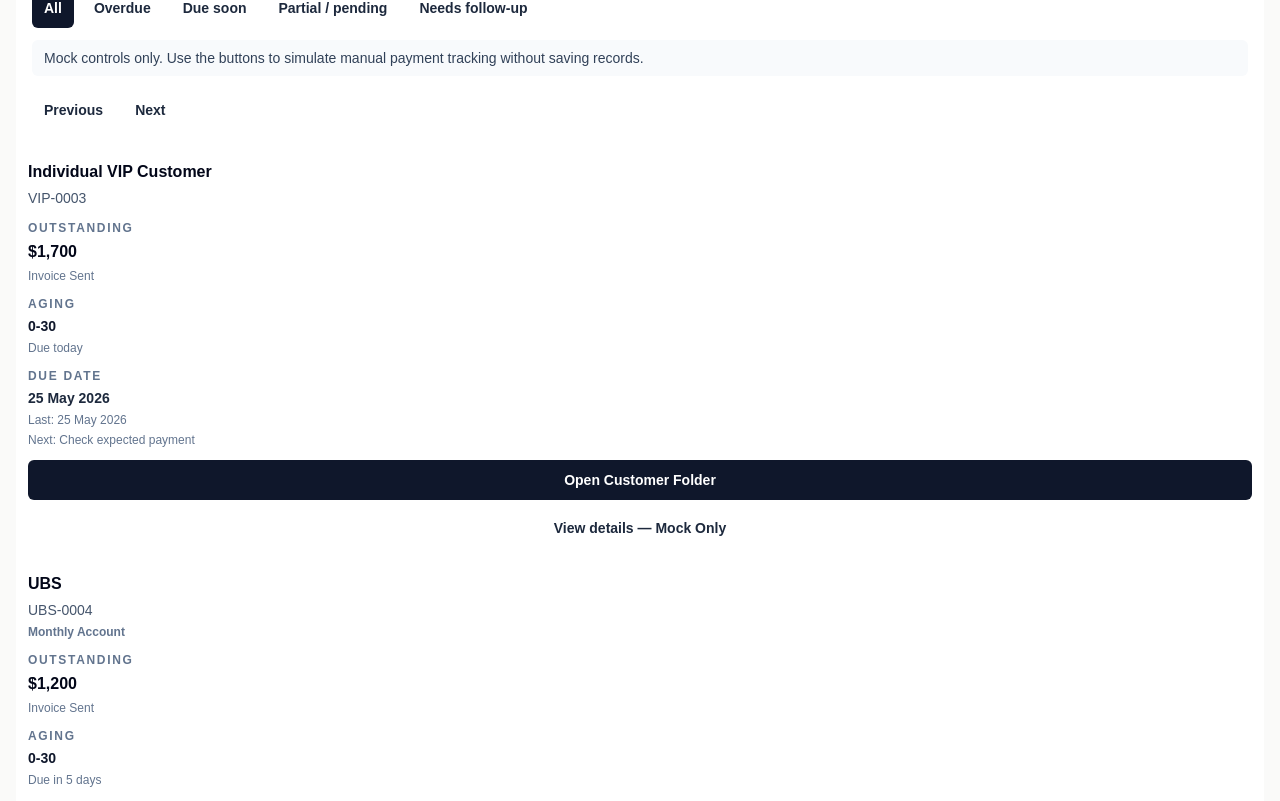
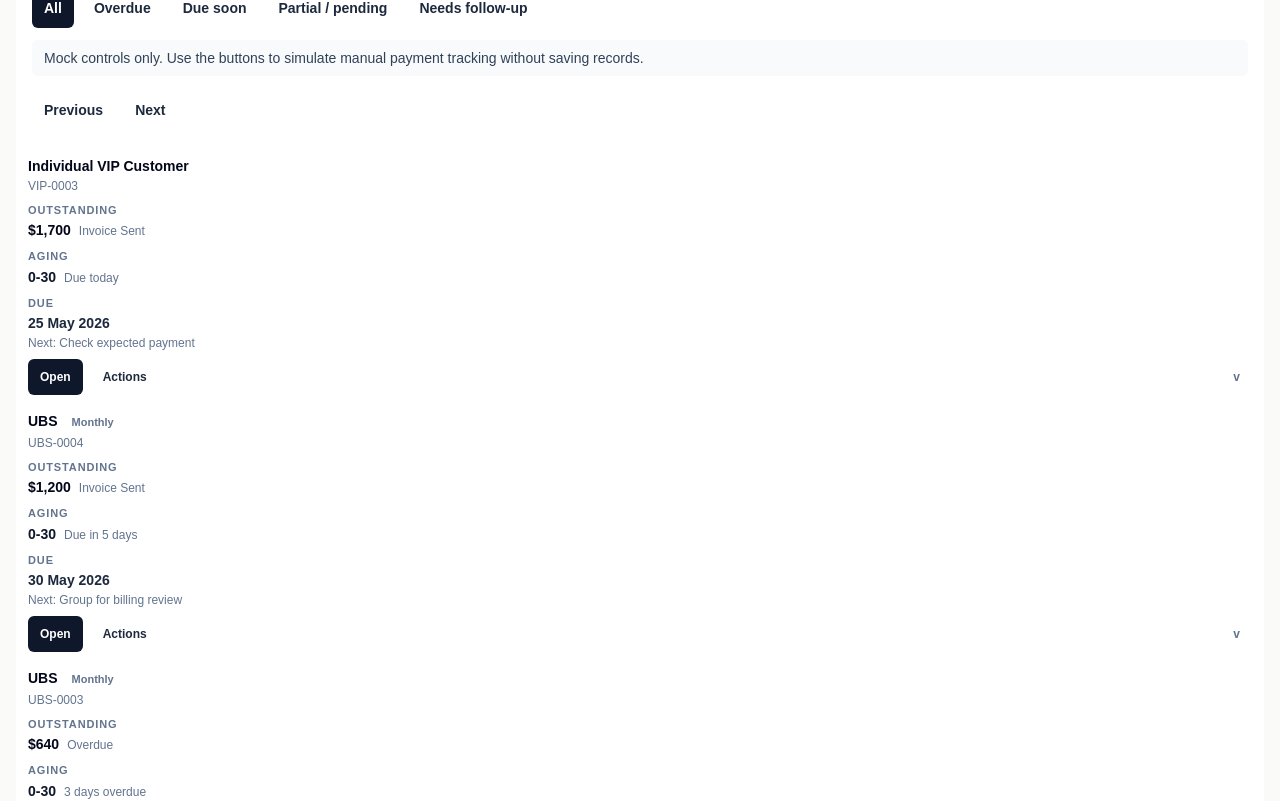
Before and after one commit to Prestigelimosg/-prestige-limo-ops, a Next.js app: page /customers in a window 1280 px wide. Shown: the part 8371-9172 px from the top of the page. Built offline with nearby package versions, Linux system fonts and the light colour scheme.

Commit message:
Compact customer payment review rows

```diff
--- a/app/customers/page.tsx
+++ b/app/customers/page.tsx
@@ -703,7 +703,6 @@ export default function MockCustomerDashboardPage() {
   const [collectionFollowUpPage, setCollectionFollowUpPage] = useState(1);
   const [monthlyStatementPageSize, setMonthlyStatementPageSize] = useState(10);
   const [monthlyStatementPage, setMonthlyStatementPage] = useState(1);
-  const [expandedOutstandingPaymentKey, setExpandedOutstandingPaymentKey] = useState("");
   const [mockFollowUpSectionFeedback, setMockFollowUpSectionFeedback] = useState(
     "Mock follow-up controls only. Use the buttons to simulate collection follow-up without sending messages.",
   );
@@ -3629,126 +3628,143 @@ export default function MockCustomerDashboardPage() {
               </div>
             ) : paginatedOutstandingReviewItems.length > 0 ? (
               paginatedOutstandingReviewItems.map((item) => {
-                const isExpanded = expandedOutstandingPaymentKey === item.key;
-
                 return (
                   <article
-                    className="p-3 sm:p-4"
+                    className="px-3 py-2 transition hover:bg-slate-50 sm:px-4"
                     data-outstanding-payment-row={item.key}
                     key={item.key}
                   >
-                    <div className="grid gap-3 md:grid-cols-[1.15fr_0.75fr_0.7fr_0.95fr_auto] md:items-center">
+                    <div className="grid gap-2 lg:grid-cols-[minmax(12rem,1.35fr)_minmax(7rem,0.65fr)_minmax(6rem,0.55fr)_minmax(10rem,0.85fr)_minmax(9rem,auto)] lg:items-center">
                       <div className="min-w-0">
-                        <h3 className="text-base font-bold text-slate-950">{item.customerName}</h3>
-                        <p className="mt-1 truncate text-sm text-slate-600">{item.invoiceNumber}</p>
+                        <div className="flex flex-wrap items-baseline gap-x-2 gap-y-1">
+                          <h3 className="truncate text-sm font-bold text-slate-950 sm:text-base">
+                            {item.customerName}
+                          </h3>
                           {item.isMonthlyAccount ? (
-                          <p className="mt-1 text-xs font-semibold text-slate-500">Monthly Account</p>
+                            <span className="rounded border border-slate-200 bg-white px-1.5 py-0.5 text-[11px] font-semibold text-slate-500">
+                              Monthly
+                            </span>
                           ) : null}
                         </div>
-                      <div>
-                        <p className="text-xs font-semibold uppercase tracking-[0.14em] text-slate-500">
+                        <p className="mt-0.5 truncate text-xs text-slate-500">{item.invoiceNumber}</p>
+                      </div>
+                      <div className="min-w-0">
+                        <p className="text-[11px] font-semibold uppercase tracking-[0.08em] text-slate-500">
                           Outstanding
                         </p>
-                        <p className="mt-1 text-base font-bold text-slate-950">{item.balanceDue}</p>
-                        <p className="mt-1 text-xs text-slate-500">{item.paymentStatus}</p>
-                      </div>
-                      <div>
-                        <p className="text-xs font-semibold uppercase tracking-[0.14em] text-slate-500">Aging</p>
-                        <p className="mt-1 text-sm font-bold text-slate-900">{item.agingBucket}</p>
-                        <p className="mt-1 text-xs text-slate-500">{item.dueStatusLabel}</p>
-                      </div>
-                      <div>
-                        <p className="text-xs font-semibold uppercase tracking-[0.14em] text-slate-500">Due date</p>
-                        <p className="mt-1 text-sm font-semibold text-slate-800">{item.dueOrFollowUpDate}</p>
-                        <p className="mt-1 text-xs text-slate-500">
-                          Last: {item.lastFollowUpDate}
-                        </p>
-                        <p className="mt-1 text-xs text-slate-500">
+                        <div className="mt-0.5 flex flex-wrap items-baseline gap-x-2 gap-y-0.5">
+                          <p className="text-sm font-bold text-slate-950">{item.balanceDue}</p>
+                          <p className="text-xs text-slate-500">{item.paymentStatus}</p>
+                        </div>
+                      </div>
+                      <div className="min-w-0">
+                        <p className="text-[11px] font-semibold uppercase tracking-[0.08em] text-slate-500">Aging</p>
+                        <div className="mt-0.5 flex flex-wrap items-baseline gap-x-2 gap-y-0.5">
+                          <p className="text-sm font-bold text-slate-900">{item.agingBucket}</p>
+                          <p className="text-xs text-slate-500">{item.dueStatusLabel}</p>
+                        </div>
+                      </div>
+                      <div className="min-w-0">
+                        <p className="text-[11px] font-semibold uppercase tracking-[0.08em] text-slate-500">Due</p>
+                        <p className="mt-0.5 text-sm font-semibold text-slate-800">{item.dueOrFollowUpDate}</p>
+                        <p className="mt-0.5 truncate text-xs text-slate-500">
                           Next: {getOutstandingNextActionLabel(item)}
                         </p>
                       </div>
-                      <div className="flex flex-col gap-2 md:w-44">
+                      <div className="flex items-center gap-2 lg:justify-end">
                         <Link
-                          className="inline-flex min-h-10 items-center justify-center rounded-md border border-slate-900 bg-slate-900 px-3 py-2 text-sm font-bold text-white transition hover:bg-slate-700"
+                          aria-label={`Open Customer Folder for ${item.customerName}`}
+                          className="inline-flex min-h-9 items-center justify-center rounded-md border border-slate-900 bg-slate-900 px-3 py-1.5 text-xs font-bold text-white transition hover:bg-slate-700"
                           data-outstanding-open-customer-folder={item.key}
                           href={`/customers/${item.customerId}`}
                         >
-                          Open Customer Folder
+                          Open
                         </Link>
-                        <button
-                          className="min-h-10 rounded-md border border-slate-300 bg-white px-3 py-2 text-sm font-bold text-slate-800 transition hover:border-slate-500 hover:bg-slate-50"
+                        <details className="group relative flex-1 lg:flex-none">
+                          <summary
+                            className="inline-flex min-h-9 w-full cursor-pointer list-none items-center justify-between gap-2 rounded-md border border-slate-300 bg-white px-3 py-1.5 text-xs font-bold text-slate-800 transition hover:border-slate-500 hover:bg-slate-50 [&::-webkit-details-marker]:hidden"
                             data-outstanding-review-detail-toggle={item.key}
-                          onClick={() =>
-                            setExpandedOutstandingPaymentKey((currentKey) =>
-                              currentKey === item.key ? "" : item.key,
-                            )
-                          }
-                          type="button"
-                        >
-                          {isExpanded ? "Hide details — Mock Only" : "View details — Mock Only"}
-                        </button>
-                      </div>
-                    </div>
-
-                    {isExpanded ? (
-                      <div className="mt-3 space-y-3" data-outstanding-review-expanded={item.key}>
-                        <p className="text-sm leading-6 text-slate-700">{item.reason}</p>
+                          >
+                            <span>Actions</span>
+                            <span aria-hidden="true" className="text-slate-500 group-open:hidden">
+                              v
+                            </span>
+                            <span aria-hidden="true" className="hidden text-slate-500 group-open:inline">
+                              ^
+                            </span>
+                          </summary>
                           <div
-                          className="rounded-md border border-sky-200 bg-sky-50 p-3 text-sm leading-6 text-sky-950"
+                            className="absolute right-0 z-20 mt-2 w-80 max-w-[calc(100vw-2rem)] rounded-md border border-slate-200 bg-white p-2 shadow-lg sm:w-96"
+                            data-outstanding-review-actions-dropdown={item.key}
+                            data-outstanding-review-expanded={item.key}
+                          >
+                            <div className="grid gap-2">
+                              <div className="min-w-0">
+                                <p className="text-xs leading-5 text-slate-700">{item.reason}</p>
+                                <p className="mt-1 text-xs text-slate-500">
+                                  Last follow-up: {item.lastFollowUpDate}
+                                </p>
+                                <div
+                                  className="mt-2 rounded-md border border-sky-200 bg-sky-50 px-2 py-1.5 text-xs leading-5 text-sky-950"
                                   data-outstanding-review-detail={item.key}
                                 >
                                   <p className="font-bold">Mock/local detail only for {item.invoiceNumber}</p>
-                          <ul className="mt-2 list-disc space-y-1 pl-5">
+                                  <ul className="mt-1 list-disc space-y-0.5 pl-4">
                                     <li>Customer folder reminder: open {item.customerName} before any real collection work.</li>
                                     <li>{item.outstandingBookingsCount} mock outstanding booking rows are visible for this account.</li>
                                     <li>Follow-up note placeholder only. No note, payment record, audit record, or customer record is created.</li>
                                     <li>No invoice, statement, PDF, invoice number, sending, Supabase call, payment API, bank API, notification, or calendar action.</li>
                                   </ul>
                                 </div>
-
-                        <div className="grid gap-2 md:grid-cols-4">
+                              </div>
+
+                              <div className="grid content-start gap-2 sm:grid-cols-2">
                                 <button
-                            className="min-h-10 rounded-md border border-slate-300 bg-white px-3 py-2 text-sm font-bold text-slate-800 transition hover:border-slate-500 hover:bg-slate-50"
+                                  className="min-h-9 rounded-md border border-slate-300 bg-white px-2 py-1.5 text-xs font-bold text-slate-800 transition hover:border-slate-500 hover:bg-slate-50"
                                   data-payment-action="invoice-sent"
                                   onClick={() => handleMockPaymentAction(item, "invoice-sent")}
                                   type="button"
                                 >
-                            Mark Invoice Sent
+                                  Invoice sent
                                 </button>
                                 <button
-                            className="min-h-10 rounded-md border border-slate-300 bg-white px-3 py-2 text-sm font-bold text-slate-800 transition hover:border-slate-500 hover:bg-slate-50"
+                                  className="min-h-9 rounded-md border border-slate-300 bg-white px-2 py-1.5 text-xs font-bold text-slate-800 transition hover:border-slate-500 hover:bg-slate-50"
                                   data-payment-action="partial-payment"
                                   onClick={() => handleMockPaymentAction(item, "partial-payment")}
                                   type="button"
                                 >
-                            Record Partial Payment
+                                  Partial payment
                                 </button>
                                 <button
-                            className="min-h-10 rounded-md border border-emerald-700 bg-emerald-700 px-3 py-2 text-sm font-bold text-white transition hover:bg-emerald-600"
+                                  className="min-h-9 rounded-md border border-emerald-700 bg-emerald-700 px-2 py-1.5 text-xs font-bold text-white transition hover:bg-emerald-600"
                                   data-payment-action="paid"
                                   onClick={() => handleMockPaymentAction(item, "paid")}
                                   type="button"
                                 >
-                            Mark Paid
+                                  Paid
                                 </button>
                                 <button
-                            className="min-h-10 rounded-md border border-amber-700 bg-amber-50 px-3 py-2 text-sm font-bold text-amber-950 transition hover:bg-amber-100"
+                                  className="min-h-9 rounded-md border border-amber-700 bg-amber-50 px-2 py-1.5 text-xs font-bold text-amber-950 transition hover:bg-amber-100"
                                   data-payment-action="waived"
                                   onClick={() => handleMockPaymentAction(item, "waived")}
                                   type="button"
                                 >
-                            Waive Balance
+                                  Waive
                                 </button>
                               </div>
+
                               <p
                                 aria-live="polite"
-                          className="rounded-md bg-slate-50 px-3 py-2 text-xs leading-5 text-slate-600"
+                                className="rounded-md bg-slate-50 px-2 py-1.5 text-xs leading-5 text-slate-600"
                                 data-payment-action-feedback={item.key}
                               >
                                 {item.feedback ?? "Mock helper: this row updates local page state only."}
                               </p>
                             </div>
-                    ) : null}
+                          </div>
+                        </details>
+                      </div>
+                    </div>
                   </article>
                 );
               })
--- a/scripts/test-admin-dashboard-live-followup-fixes-guard.mjs
+++ b/scripts/test-admin-dashboard-live-followup-fixes-guard.mjs
@@ -141,8 +141,9 @@ for (const forbidden of [
 
 for (const fragment of [
   "data-outstanding-review-expanded",
-  "md:grid-cols-[1.15fr_0.75fr_0.7fr_0.95fr_auto]",
-  "{isExpanded ? (",
+  "lg:grid-cols-[minmax(12rem,1.35fr)_minmax(7rem,0.65fr)_minmax(6rem,0.55fr)_minmax(10rem,0.85fr)_minmax(9rem,auto)]",
+  "data-outstanding-review-actions-dropdown",
+  '<details className="group relative flex-1 lg:flex-none">',
   "data-payment-action-feedback={item.key}",
 ]) {
   assertIncludes(customersPage, fragment, `customers compact row fragment ${fragment}`);
--- /dev/null
+++ b/scripts/test-customers-outstanding-review-dropdown-guard.mjs
@@ -0,0 +1,108 @@
+import assert from "node:assert/strict";
+import { readFile } from "node:fs/promises";
+
+const customersPagePath = "app/customers/page.tsx";
+const ledgerPath = "docs/current-implementation-ledger.md";
+const preactivationSuitePath = "scripts/test-preactivation-verification-suite.mjs";
+const guardScript = "scripts/test-customers-outstanding-review-dropdown-guard.mjs";
+
+function assertIncludes(source, fragment, label = fragment) {
+  assert.equal(source.includes(fragment), true, `${label} must include ${fragment}.`);
+}
+
+function assertExcludes(source, fragmentOrPattern, label) {
+  const matches =
+    fragmentOrPattern instanceof RegExp
+      ? fragmentOrPattern.test(source)
+      : source.includes(fragmentOrPattern);
+
+  assert.equal(matches, false, `${label} must not include ${fragmentOrPattern}.`);
+}
+
+function sectionBetween(source, startFragment, endFragment) {
+  const start = source.indexOf(startFragment);
+  assert.notEqual(start, -1, `Missing section start: ${startFragment}`);
+  const end = source.indexOf(endFragment, start + startFragment.length);
+  assert.notEqual(end, -1, `Missing section end: ${endFragment}`);
+
+  return source.slice(start, end);
+}
+
+const [customersPage, ledger, preactivationSuite] = await Promise.all([
+  readFile(customersPagePath, "utf8"),
+  readFile(ledgerPath, "utf8"),
+  readFile(preactivationSuitePath, "utf8"),
+]);
+
+const outstandingReviewSection = sectionBetween(
+  customersPage,
+  'data-outstanding-payments-review="true"',
+  'data-collection-follow-up-queue="true"',
+);
+const outstandingRowBlock = sectionBetween(
+  outstandingReviewSection,
+  "paginatedOutstandingReviewItems.map((item)",
+  'data-outstanding-payments-no-results="true"',
+);
+const ledgerSection = sectionBetween(
+  ledger,
+  "### Customers Outstanding Review Compact Dropdown",
+  "\n### ",
+);
+
+for (const fragment of [
+  "px-3 py-2 transition hover:bg-slate-50 sm:px-4",
+  "lg:grid-cols-[minmax(12rem,1.35fr)_minmax(7rem,0.65fr)_minmax(6rem,0.55fr)_minmax(10rem,0.85fr)_minmax(9rem,auto)]",
+  '<details className="group relative flex-1 lg:flex-none">',
+  'className="inline-flex min-h-9 w-full cursor-pointer list-none',
+  "data-outstanding-review-actions-dropdown={item.key}",
+  "<span>Actions</span>",
+  'data-outstanding-open-customer-folder={item.key}',
+  "Open\n                        </Link>",
+  "Last follow-up: {item.lastFollowUpDate}",
+]) {
+  assertIncludes(outstandingRowBlock, fragment, `compact outstanding review fragment ${fragment}`);
+}
+
+for (const forbiddenPattern of [
+  />\s*Open Customer Folder\s*</,
+  /View details\s+—\s+Mock Only/,
+  /Hide details\s+—\s+Mock Only/,
+  /expandedOutstandingPaymentKey/,
+  /setExpandedOutstandingPaymentKey/,
+  /md:w-44/,
+  /min-h-10 items-center justify-center rounded-md border border-slate-900/,
+  /fetch\(|\/api\/|createClient|service_role|process\.env/i,
+  /sendMail|new\s+Resend|api\.telegram\.org|twilio/i,
+  /navigator\.geolocation|watchPosition|getCurrentPosition/i,
+]) {
+  assertExcludes(outstandingRowBlock, forbiddenPattern, "outstanding review compact dropdown boundary");
+}
+
+assert.equal(
+  outstandingRowBlock.indexOf('data-payment-action="invoice-sent"') >
+    outstandingRowBlock.indexOf("data-outstanding-review-actions-dropdown"),
+  true,
+  "mock payment buttons must stay inside the compact Actions dropdown.",
+);
+
+assert.equal(
+  outstandingRowBlock.indexOf("data-payment-action-feedback={item.key}") >
+    outstandingRowBlock.indexOf("data-outstanding-review-actions-dropdown"),
+  true,
+  "row feedback must stay inside the compact Actions dropdown.",
+);
+
+for (const phrase of [
+  "Outstanding Payments Review now renders each customer as a slim account row with only compact `Open` and `Actions` controls visible by default.",
+  "The `Actions` control uses the existing expanded row state as a dropdown; mock payment controls, long notes, and row feedback stay inside that dropdown.",
+  "The default row keeps the practical scan fields visible: customer, invoice, outstanding amount/status, aging, due date, and next action.",
+  "This is UI-only polish on the existing local/mock customers page; it does not add routes, APIs, DB reads/writes, env changes, deploys, provider sends, GPS/live location, billing/payment/PDF/invoice/payout activation, calendar sync, or shims.",
+  "Guard coverage lives in `scripts/test-customers-outstanding-review-dropdown-guard.mjs` and is registered in `scripts/test-preactivation-verification-suite.mjs`.",
+]) {
+  assertIncludes(ledgerSection, phrase, `ledger phrase: ${phrase}`);
+}
+
+assertIncludes(preactivationSuite, guardScript, "preactivation customers outstanding review dropdown guard registration");
+
+console.log("Customers outstanding review dropdown guard passed");
--- a/scripts/test-preactivation-verification-suite.mjs
+++ b/scripts/test-preactivation-verification-suite.mjs
@@ -304,6 +304,10 @@ const guardChecks = [
   {
     label: "admin dashboard live follow-up fixes guard",
     script: "scripts/test-admin-dashboard-live-followup-fixes-guard.mjs",
+  },
+  {
+    label: "customers outstanding review dropdown guard",
+    script: "scripts/test-customers-outstanding-review-dropdown-guard.mjs",
   },
   {
     label: "driver reporting status contract guard",
```
Also changed, not shown: scripts/test-app-smoke-browser.mjs, 1 other file (tests, documents, lock files or other folders). Lines whose indentation alone changed are shown as unchanged.
